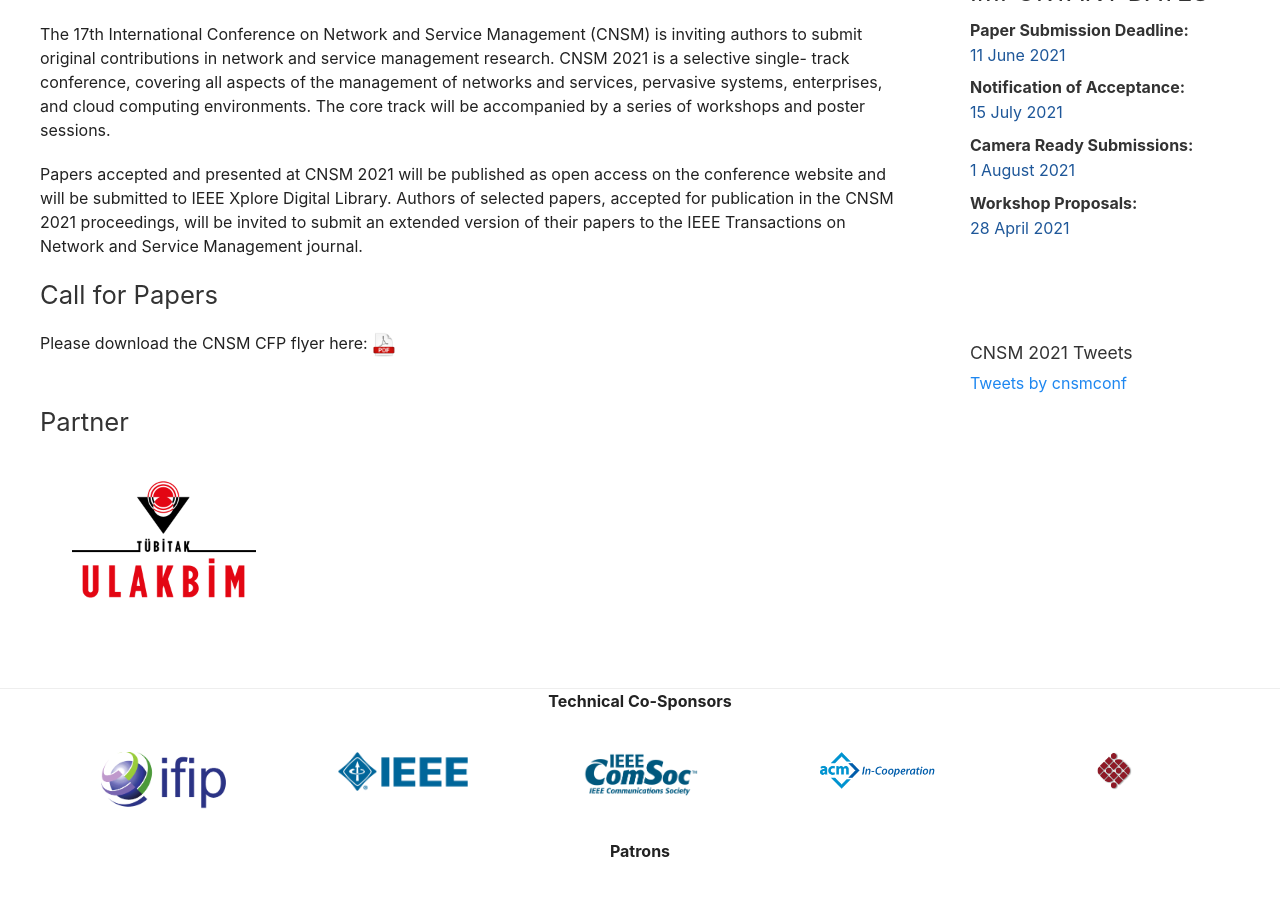
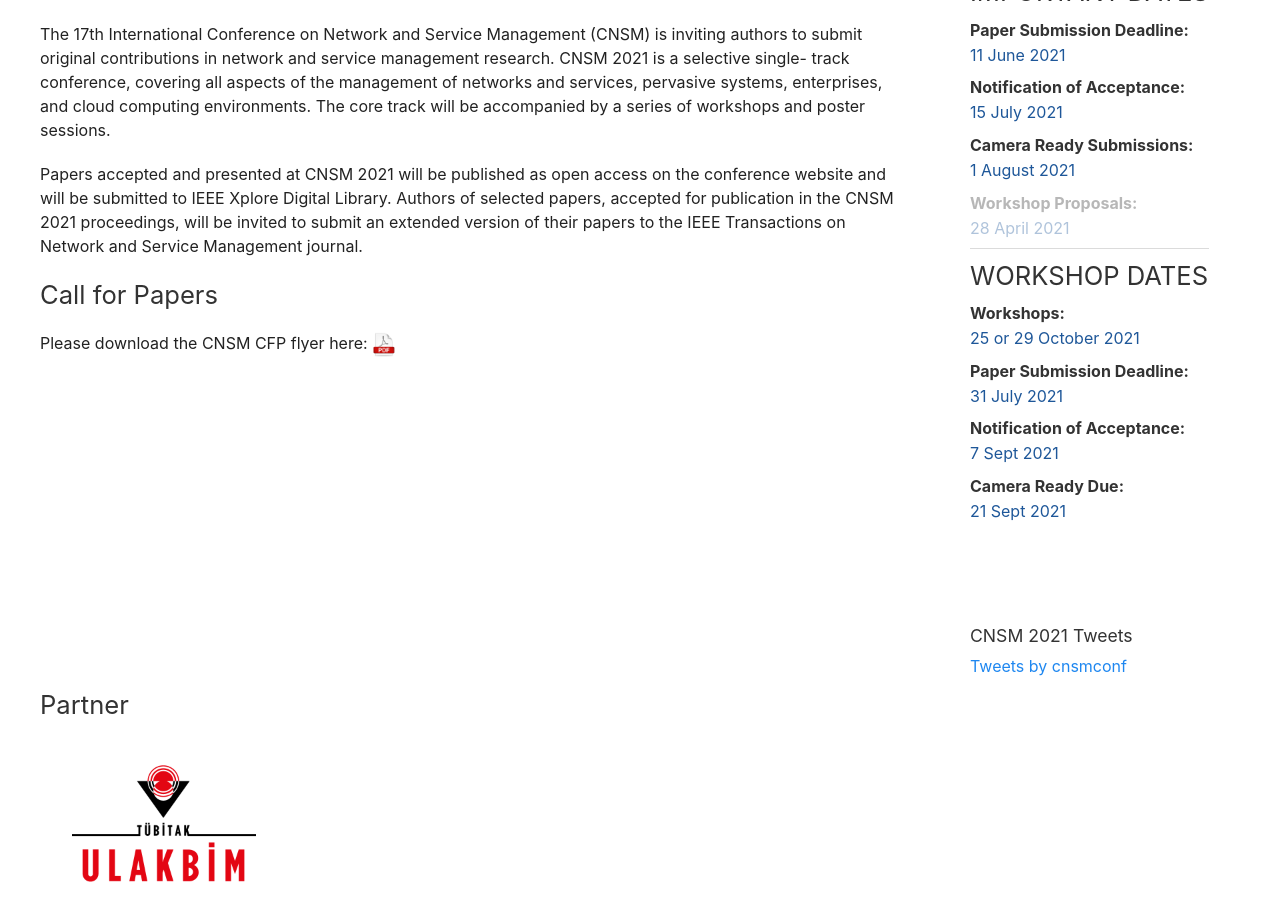
Before and after one commit to stuartclayman/cnsm_2021_website, a Jekyll site: the page built from index.html, in a window 1280 px wide and 900 px high, scrolled down 694 px. Built offline with Jekyll 4.4.1, drawn with Linux system fonts in a browser that asks for light colours; nearby versions of some CDN libraries; comment, search, counter and statistics services are not loaded.

Commit message:
Modify dates

```diff
--- a/index.html
+++ b/index.html
@@ -37,8 +37,25 @@ title: Home
         <h5>Camera Ready Submissions:</h5>
         <span class="cn-blue">1 August 2021</span>
 
+        <div class="cn-transparent bottom-border">
         <h5>Workshop Proposals:</h5>
         <span class="cn-blue">28 April 2021</span>
+        </div>
+
+        <h2>WORKSHOP DATES</h2>
+
+        <h5>Workshops:</h5>
+        <span class="cn-blue">25 or 29 October  2021</span>
+
+        <h5>Paper Submission Deadline:</h5>
+        <span class="cn-blue">31 July 2021</span>
+
+        <h5>Notification of Acceptance:</h5>
+        <span class="cn-blue">7 Sept 2021</span>
+
+        <h5>Camera Ready Due:</h5>
+        <span class="cn-blue">21 Sept 2021</span>
+
 
       </div>
 
--- a/workshop_EI2021.html
+++ b/workshop_EI2021.html
@@ -28,8 +28,8 @@ layout: page
 
 <p>
   <strong>Important Dates:</strong><br/>
-  Paper Submission: <span class="cn-blue">July 31, 2020</span><br/>
-  Acceptance Notification: <span class="cn-blue">Sept 7, 2020</span><br/>
-  Camera Ready Submission: <span class="cn-blue">Sept 21, 2020</span><br/>
+  Paper Submission: <span class="cn-blue">July 31, 2021</span><br/>
+  Acceptance Notification: <span class="cn-blue">Sept 7, 2021</span><br/>
+  Camera Ready Submission: <span class="cn-blue">Sept 21, 2021</span><br/>
   <!-- Workshop Date: <span class="cn-blue"></span><br/> -->
 </p>
--- a/workshop_HiPNet.html
+++ b/workshop_HiPNet.html
@@ -35,8 +35,8 @@ layout: page
 
 <p>
   <strong>Important Dates:</strong><br/>
-  Paper Submission: <span class="cn-blue">July 31, 2020</span><br/>
-  Acceptance Notification: <span class="cn-blue">Sept 7, 2020</span><br/>
-  Camera Ready Submission: <span class="cn-blue">Sept 21, 2020</span><br/>
+  Paper Submission: <span class="cn-blue">July 31, 2021</span><br/>
+  Acceptance Notification: <span class="cn-blue">Sept 7, 2021</span><br/>
+  Camera Ready Submission: <span class="cn-blue">Sept 21, 2021</span><br/>
   <!-- Workshop Date: <span class="cn-blue"></span><br/> -->
 </p>
--- a/workshop_NetP.html
+++ b/workshop_NetP.html
@@ -30,8 +30,8 @@ layout: page
 
 <p>
   <strong>Important Dates:</strong><br/>
-  Paper Submission: <span class="cn-blue">July 31, 2020</span><br/>
-  Acceptance Notification: <span class="cn-blue">Sept 7, 2020</span><br/>
-  Camera Ready Submission: <span class="cn-blue">Sept 21, 2020</span><br/>
+  Paper Submission: <span class="cn-blue">July 31, 2021</span><br/>
+  Acceptance Notification: <span class="cn-blue">Sept 7, 2021</span><br/>
+  Camera Ready Submission: <span class="cn-blue">Sept 21, 2021</span><br/>
   <!-- Workshop Date: <span class="cn-blue"></span><br/> -->
 </p>
--- a/workshop_ZNSM.html
+++ b/workshop_ZNSM.html
@@ -30,8 +30,8 @@ layout: page
 
 <p>
   <strong>Important Dates:</strong><br/>
-  Paper Submission: <span class="cn-blue">July 31, 2020</span><br/>
-  Acceptance Notification: <span class="cn-blue">Sept 7, 2020</span><br/>
-  Camera Ready Submission: <span class="cn-blue">Sept 21, 2020</span><br/>
+  Paper Submission: <span class="cn-blue">July 31, 2021</span><br/>
+  Acceptance Notification: <span class="cn-blue">Sept 7, 2021</span><br/>
+  Camera Ready Submission: <span class="cn-blue">Sept 21, 2021</span><br/>
   <!-- Workshop Date: <span class="cn-blue"></span><br/> -->
 </p>
```
